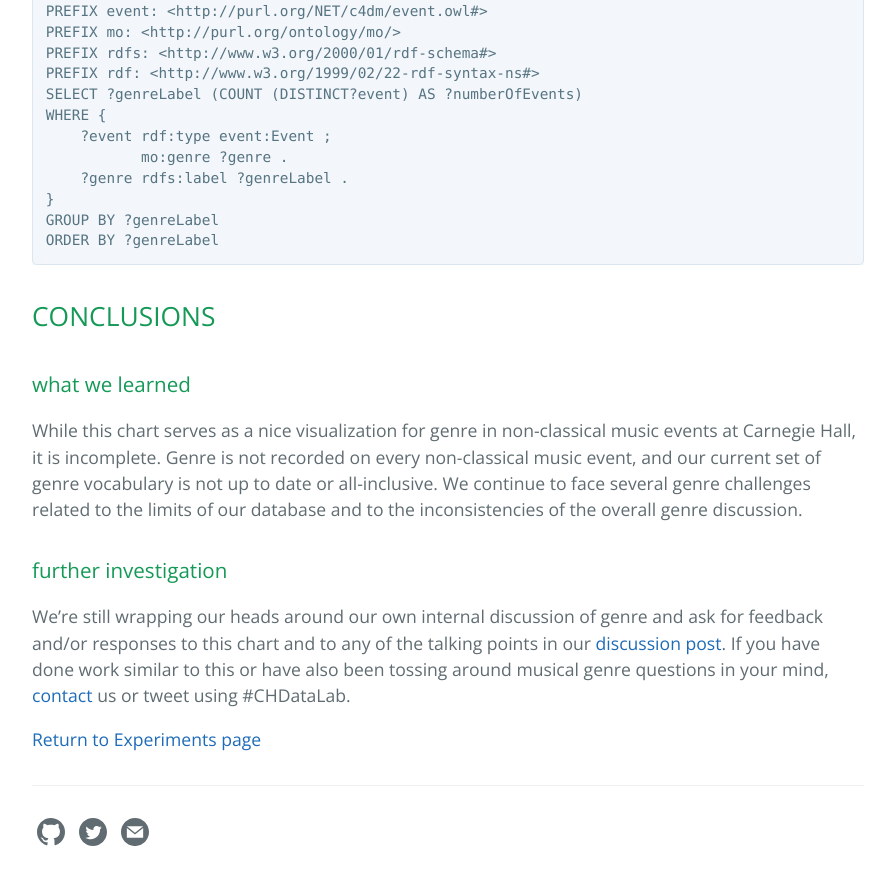
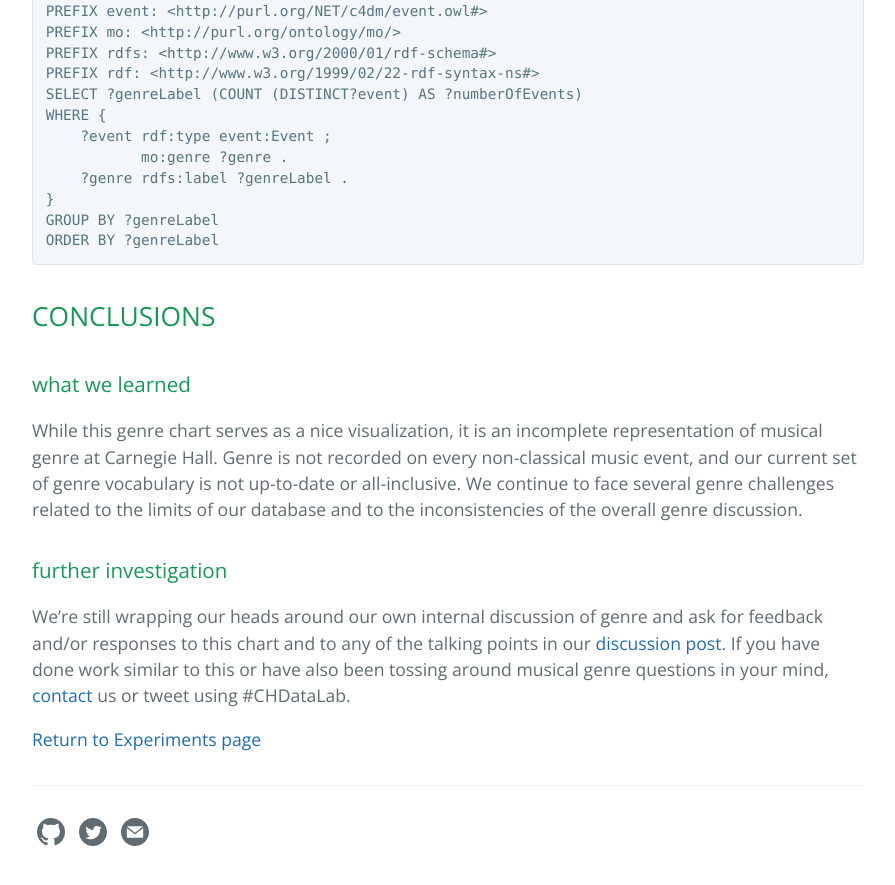
Before and after one commit to CarnegieHall/datalab, a Jekyll site: the page built from experiments/chdl-0006.md, in a window 1280 px wide and 900 px high, scrolled down 1810 px. Shown: the top 885 px of the window, without its empty margins (192-1087 px from the left). Built offline with Jekyll 4.4.1, drawn with Linux system fonts in a browser that asks for light colours; our own code applies the rules of GitHub Pages for plain Markdown files.

Commit message:
Edited text in conclusion

```diff
--- a/experiments/chdl-0006.md
+++ b/experiments/chdl-0006.md
@@ -42,7 +42,7 @@ ORDER BY ?genreLabel
 
 ## CONCLUSIONS
 ### what we learned
-While this chart serves as a nice visualization for genre in non-classical music events at Carnegie Hall, it is incomplete. Genre is not recorded on every non-classical music event, and our current set of genre vocabulary is not up to date or all-inclusive. We continue to face several genre challenges related to the limits of our database and to the inconsistencies of the overall genre discussion.
+While this genre chart serves as a nice visualization, it is an incomplete representation of musical genre at Carnegie Hall. Genre is not recorded on every non-classical music event, and our current set of genre vocabulary is not up-to-date or all-inclusive. We continue to face several genre challenges related to the limits of our database and to the inconsistencies of the overall genre discussion.
 
 ### further investigation
 We’re still wrapping our heads around our own internal discussion of genre and ask for feedback and/or responses to this chart and to any of the talking points in our <a href="https://carnegiehall.github.io/datalab/2020/04/10/musicalgenres.html" target="_blank">discussion post</a>. If you have done work similar to this or have also been tossing around musical genre questions in your mind, [contact](/contact.md) us or tweet using #CHDataLab.
```
